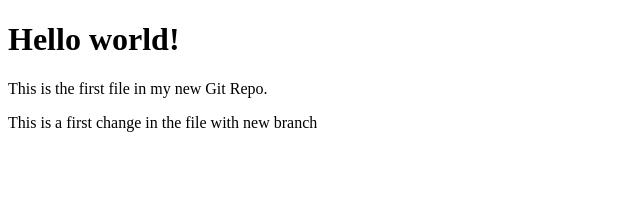
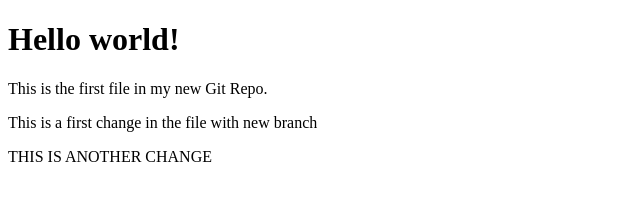
Before and after one commit to muchsinfiles/hello-world, a plain HTML site: page index.html in a window 1280 px wide. Shown: the whole page, without its empty margins (0-640 px from the left). Drawn offline with Linux system fonts and the light colour scheme.

Commit message:
commit for another change in index.html with edit-page branch

```diff
--- a/index.html
+++ b/index.html
@@ -7,5 +7,6 @@
     <h1>Hello world!</h1>
     <p>This is the first file in my new Git Repo.</p>
     <p>This is a first change in the file with new branch</p>
+    <p>THIS IS ANOTHER CHANGE</p>
     </body>
 </html>
```
